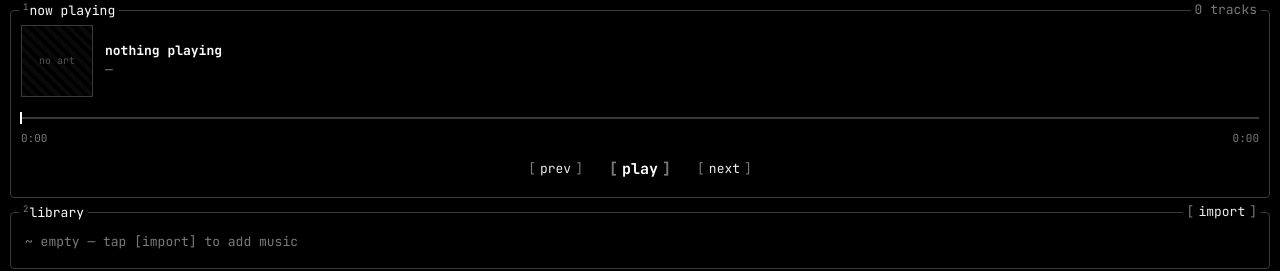
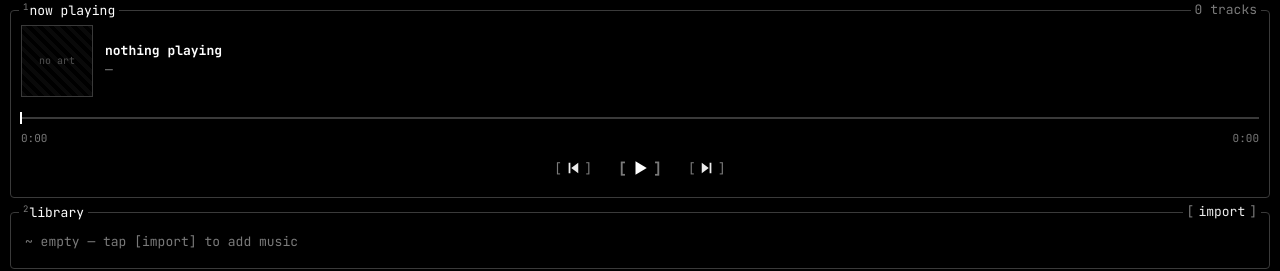
Before and after one commit to Blacklock-edu/offline-music, a plain HTML site: page index.html in a window 1280 px wide. Shown: the top 271 px of the page. Drawn offline with Linux system fonts and the light colour scheme.

Commit message:
Icon controls for prev/play-pause/next
Co-Authored-By: Claude Opus 5.5 <noreply@anthropic.com>

```diff
--- a/app.js
+++ b/app.js
@@ -225,7 +225,8 @@ function updateSession() {
 }
 function syncPlayState() {
   if (ms) ms.playbackState = index < 0 ? 'none' : audio.paused ? 'paused' : 'playing';
-  $('toggle').textContent = audio.paused ? 'play' : 'pause';
+  $('toggle-path').setAttribute('d', audio.paused ? 'M4 2l10 6-10 6z' : 'M3 2h3.5v12H3zM9.5 2H13v12H9.5z');
+  $('toggle').setAttribute('aria-label', audio.paused ? 'Play' : 'Pause');
   $('mode').textContent = index < 0 ? 'IDLE' : audio.paused ? 'PAUSED' : 'PLAYING';
   updatePosition();
 }
--- a/index.html
+++ b/index.html
@@ -37,6 +37,8 @@
   .btn::after  { content:']'; color:var(--muted); margin-left:4px; }
   .btn:active { color:var(--bg); background:var(--fg); }
   .btn.big { font-size:15px; font-weight:700; color:var(--fg); }
+  .btn .ic { width:14px; height:14px; fill:currentColor; vertical-align:-2px; display:inline-block; }
+  .btn.big .ic { width:18px; height:18px; vertical-align:-3px; }
   input[type=file] { display:none; }
   .row { display:flex; gap:10px; align-items:center; flex-wrap:wrap; }
 
@@ -96,9 +98,9 @@
     <div class="bar" id="bar"><div class="track"></div><div class="fill" id="fill"></div><div class="head" id="head"></div></div>
     <div class="times"><span id="cur">0:00</span><span id="dur">0:00</span></div>
     <div class="row ctl">
-      <button class="btn" id="prev">prev</button>
-      <button class="btn big" id="toggle">play</button>
-      <button class="btn" id="next">next</button>
+      <button class="btn" id="prev" aria-label="Previous"><svg class="ic" viewBox="0 0 16 16"><path d="M3 2h2v12H3zM14 2v12L6 8z"/></svg></button>
+      <button class="btn big" id="toggle" aria-label="Play"><svg class="ic" viewBox="0 0 16 16"><path id="toggle-path" d="M4 2l10 6-10 6z"/></svg></button>
+      <button class="btn" id="next" aria-label="Next"><svg class="ic" viewBox="0 0 16 16"><path d="M11 2h2v12h-2zM2 2v12l8-6z"/></svg></button>
     </div>
   </section>
 
```
